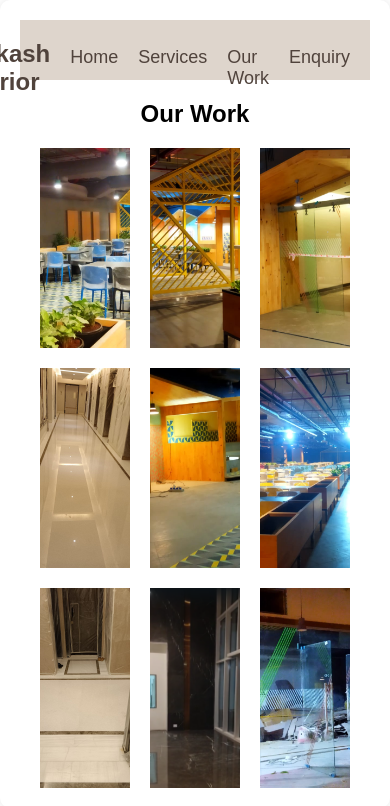
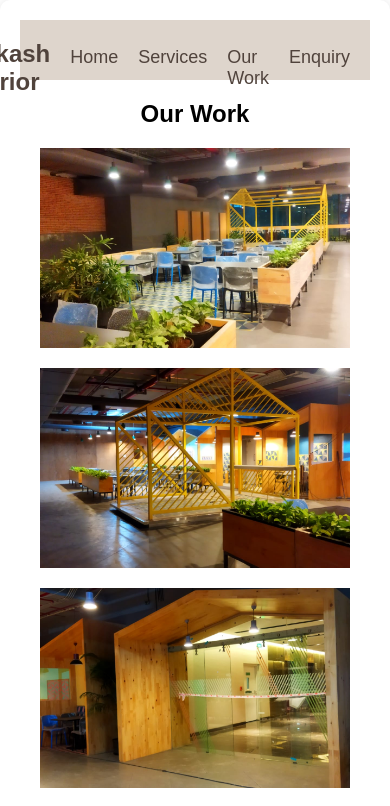
Before and after one commit to bhogalesiddhi/Prakash_Interior, a React (Create React App) app: page /services in a window 390 px wide. Shown: the top 806 px of the page. Built offline with nearby package versions, Linux system fonts and the light colour scheme.

Commit message:
add media queries for gallery page

```diff
--- a/src/components/Gallery.css
+++ b/src/components/Gallery.css
@@ -44,3 +44,17 @@
 .view-more-button:hover {
   background-color: #f0f0f0;
 }
+
+/* Media Query for Tablets */
+@media (max-width: 768px) {
+  .gallery-photos {
+    grid-template-columns: repeat(2, 1fr); /* Display two photos in one row */
+  }
+}
+
+/* Media Query for Mobile Devices */
+@media (max-width: 480px) {
+  .gallery-photos {
+    grid-template-columns: repeat(1, 1fr); /* Display one photo in one row */
+  }
+}
--- a/src/components/Services.css
+++ b/src/components/Services.css
@@ -1,5 +1,4 @@
 .services-container {
-  /* background-color: #ded5cc; */
   background-color: white;
   padding: 20px;
   border-radius: 10px;
@@ -14,10 +13,9 @@
 }
 
 .service-image {
-  position: relative; /* Add position relative to use absolute positioning */
+  position: relative;
   width: 100%;
   height: 200px;
-  /* border-radius: 10px; */
   overflow: hidden;
   cursor: pointer;
 }
@@ -34,8 +32,8 @@
   left: 0;
   width: 100%;
   height: 100%;
-  background-color: rgba(0, 0, 0, 0.5); /* Semi-transparent black overlay */
-  z-index: 999; /* Ensure it's above other content */
+  background-color: rgba(0, 0, 0, 0.5);
+  z-index: 999;
 }
 
 .modal {
@@ -47,14 +45,14 @@
   padding: 20px;
   border-radius: 10px;
   box-shadow: 0 0 10px rgba(0, 0, 0, 0.3);
-  z-index: 1000; /* Ensure it's above other content */
+  z-index: 1000;
 }
 
 .modal img {
   max-width: 100%;
-  max-height: 50vh; /* Set max height to 50% of viewport height */
+  max-height: 50vh;
   display: block;
-  margin: 20px auto 0; /* 20px top margin, center horizontally */
+  margin: 20px auto 0;
 }
 
 .close {
@@ -65,6 +63,7 @@
   font-size: 30px;
   cursor: pointer;
 }
+
 .p {
   margin: 20px;
 }
@@ -73,3 +72,17 @@
   margin: 20px;
   text-align: center;
 }
+
+/* Media Query for Tablets */
+@media (max-width: 768px) {
+  .services {
+    grid-template-columns: repeat(2, 1fr);
+  }
+}
+
+/* Media Query for Mobile Devices */
+@media (max-width: 480px) {
+  .services {
+    grid-template-columns: repeat(1, 1fr);
+  }
+}
```
